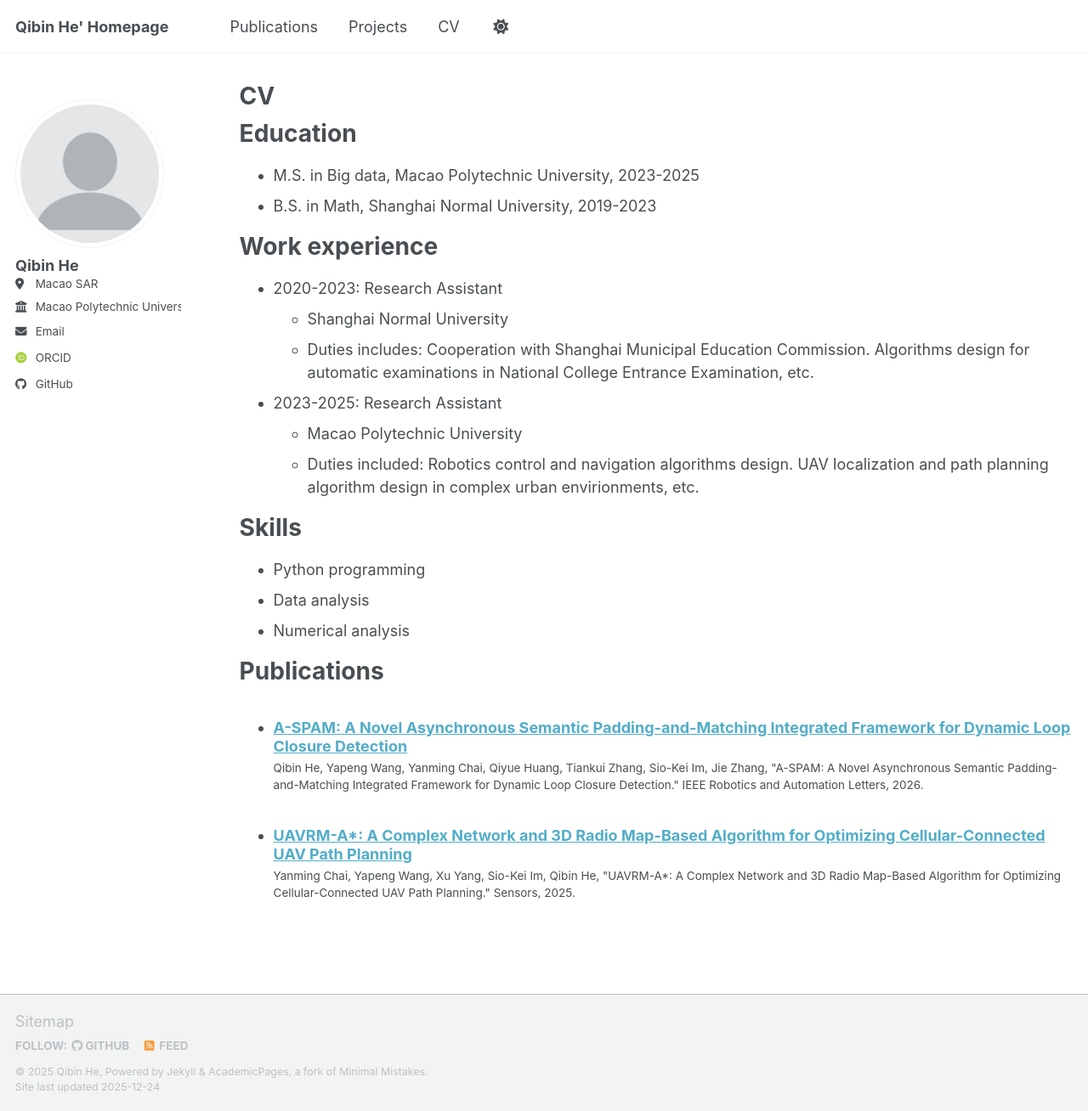
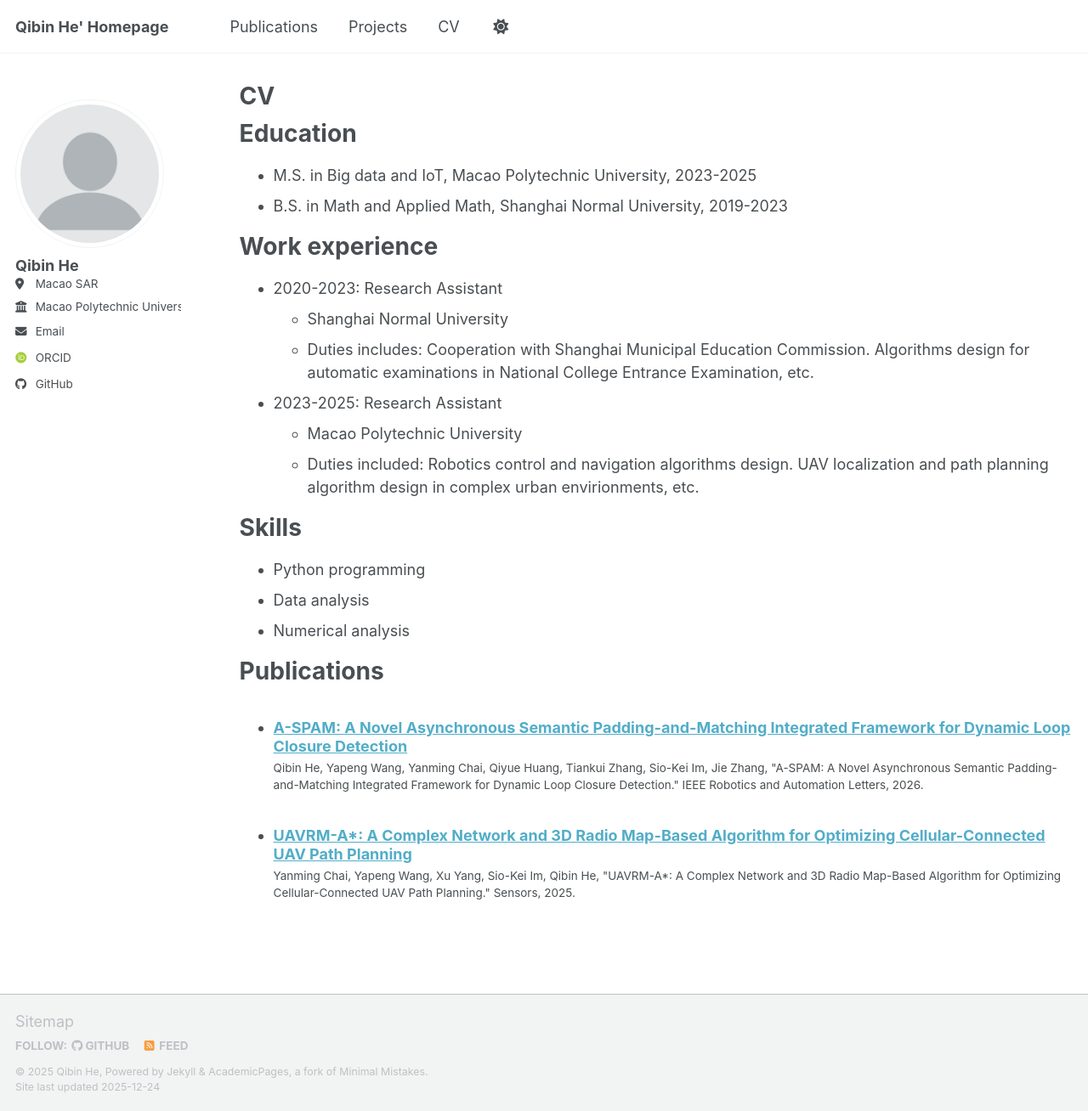
Before and after one commit to MECHA-HE/MECHA-HE.github.io, a Jekyll site: the page built from _pages/cv.md, in a window 1280 px wide and 1308 px high. Shown: the whole window at 85% size. Built offline with Jekyll 4.4.1, drawn with Linux system fonts in a browser that asks for light colours; some web fonts are replaced; a script bundle is joined from its source files by our own code; library files that are not in the unit come from our copies.

Commit message:
Update cv.md

```diff
--- a/_pages/cv.md
+++ b/_pages/cv.md
@@ -11,8 +11,8 @@ redirect_from:
 
 Education
 ======
-* M.S. in Big data, Macao Polytechnic University, 2023-2025
-* B.S. in Math, Shanghai Normal University, 2019-2023
+* M.S. in Big data and IoT, Macao Polytechnic University, 2023-2025
+* B.S. in Math and Applied Math, Shanghai Normal University, 2019-2023
 
 Work experience
 ======
```
